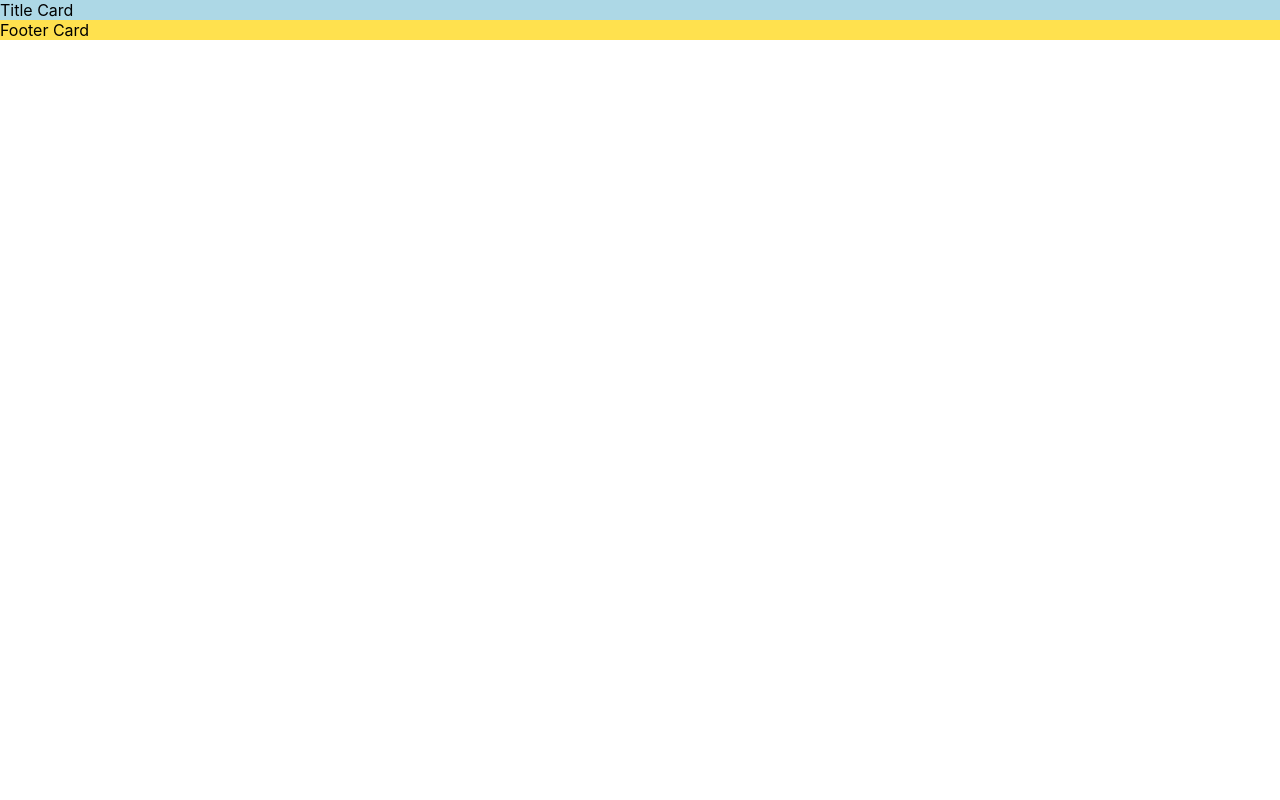
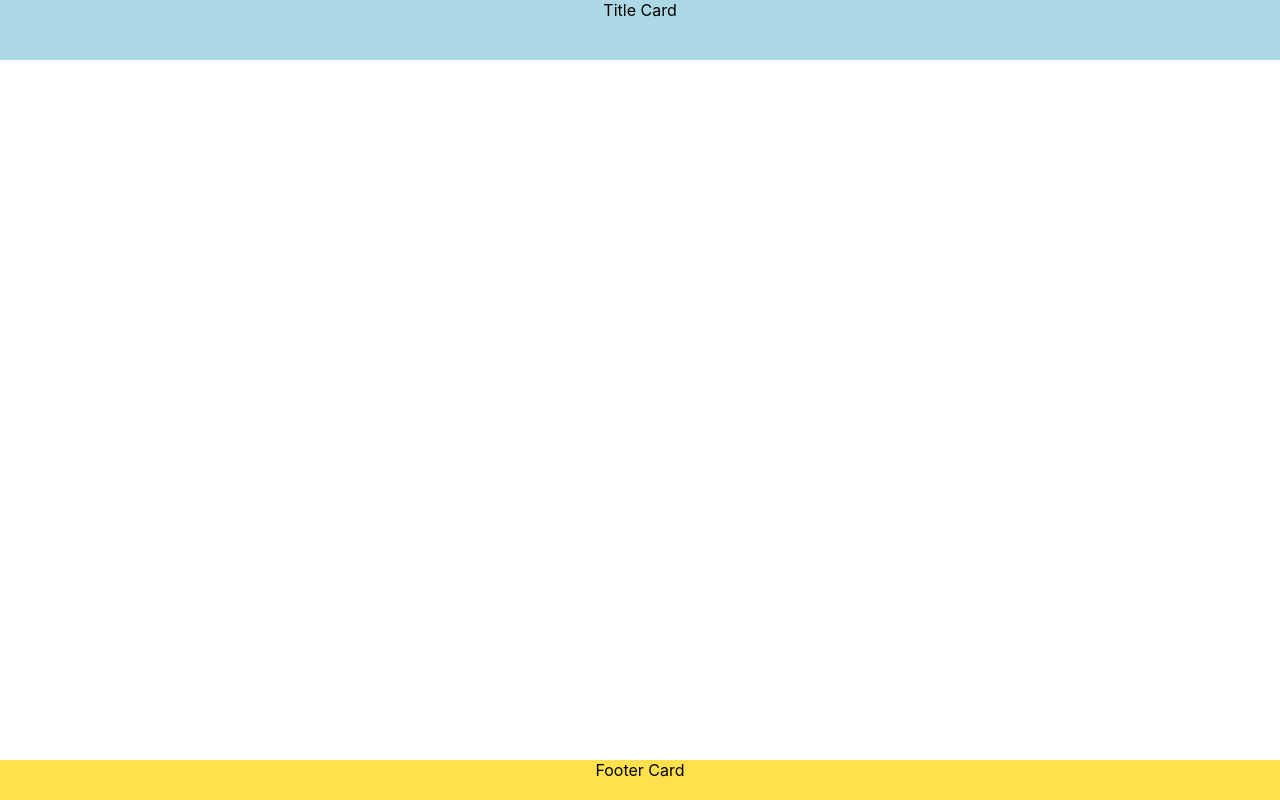
Before and after one commit to GabrielMcHugh/Practice-API-Page, a React (Create React App) app: page / in a window 1280 px wide. Built offline with nearby package versions, Linux system fonts and the light colour scheme.

Commit message:
made the footer stick to the bottom of the page by wrapping the app in a container with a relative position, making the header fill up the rest of the space and setting the footer position to absolute bottom = 0 so that it stuck to the bototm of the app container

```diff
--- a/src/App.css
+++ b/src/App.css
@@ -1,3 +1,4 @@
 .container {
-	background-color: red;
+	position: relative;
+  	min-height: 100vh;
 }
--- a/src/components/Footer.css
+++ b/src/components/Footer.css
@@ -1,3 +1,8 @@
 .footer {
 	background-color: #ffe14e;
+	text-align: center;
+	position: absolute;
+  	bottom: 0;
+  	width: 100%;
+  	height: 2.5rem;
 }
--- a/src/components/Header.css
+++ b/src/components/Header.css
@@ -1,3 +1,5 @@
 .header {
 	background-color: lightblue;
+	text-align: center;
+	padding-bottom: 2.5rem;
 }
```
Also changed, not shown: Tasklist.txt (added), 1 other file (tests, documents, lock files or other folders).
